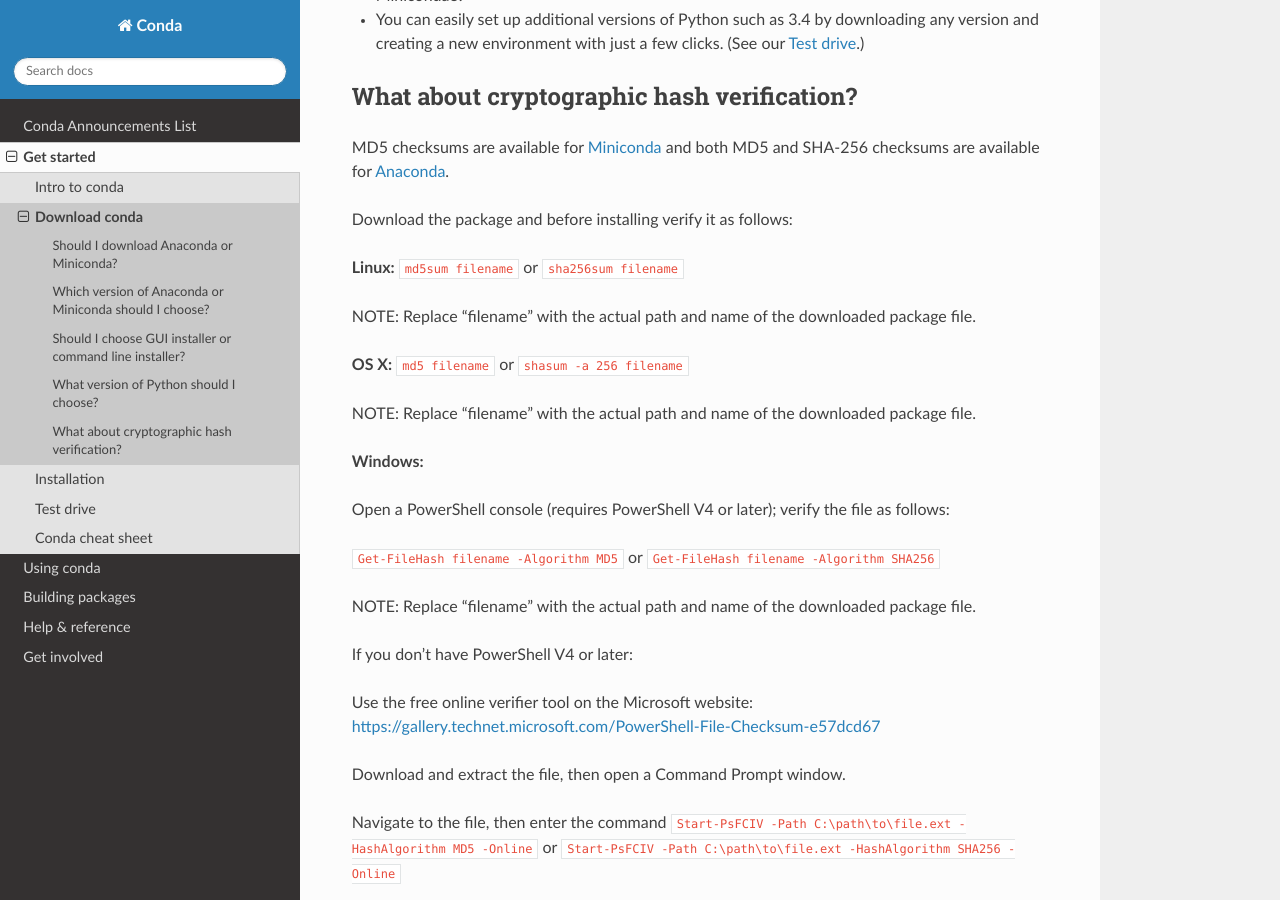
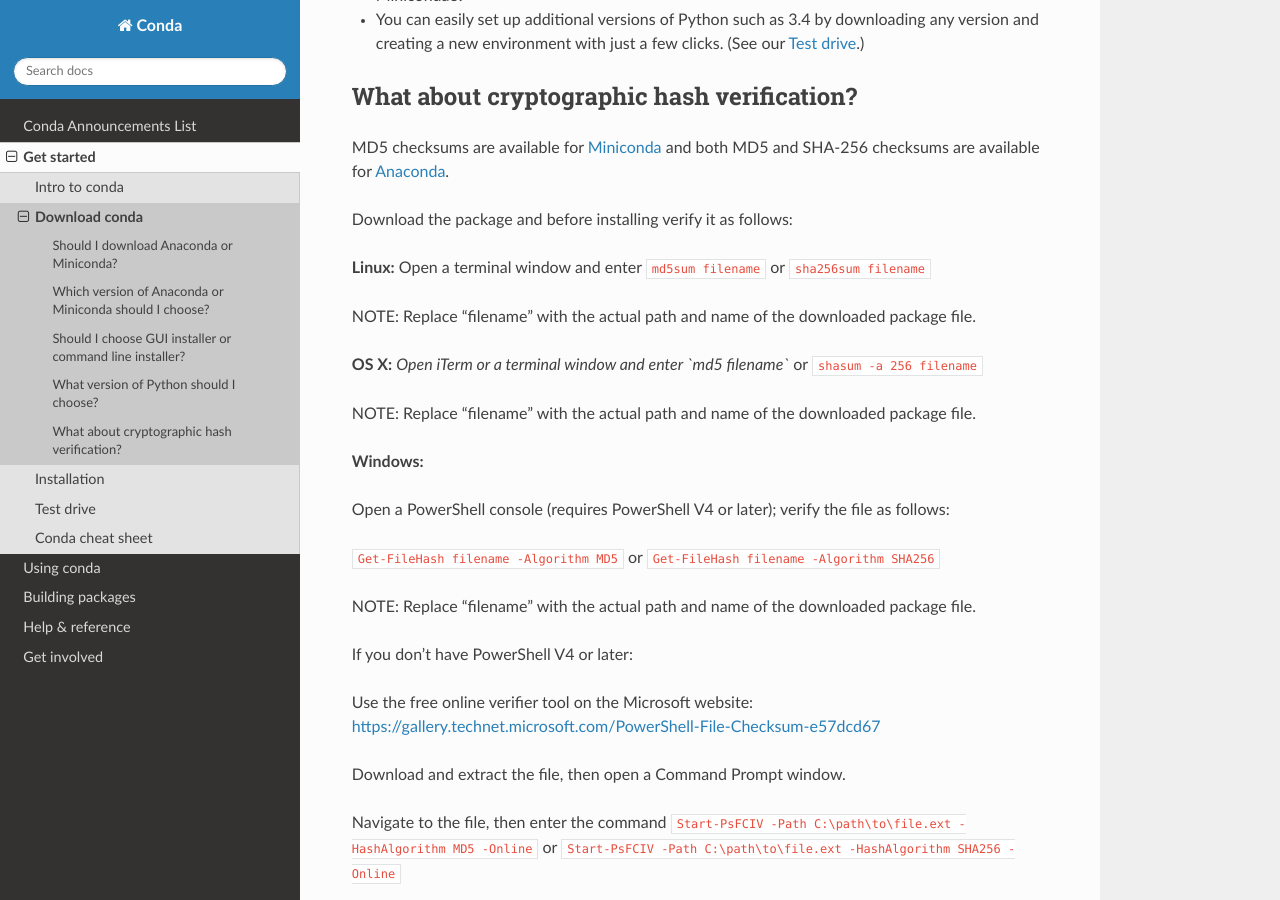
Before and after one commit to conda/conda-docs, a Sphinx documentation site: the page built from docs/source/download.rst, in a window 1280 px wide and 900 px high, scrolled down 1336 px. Built offline with Sphinx 7.4.7 and the Read the Docs theme 2.0.0, drawn with Linux system fonts in a browser that asks for light colours.

Commit message:
Clarifications per reader feedback

```diff
--- a/docs/source/download.rst
+++ b/docs/source/download.rst
@@ -60,11 +60,11 @@
 
 Download the package and before installing verify it as follows:
 
-**Linux:** ``md5sum filename`` or ``sha256sum filename``
+**Linux:** Open a terminal window and enter ``md5sum filename`` or ``sha256sum filename``
 
 NOTE: Replace "filename" with the actual path and name of the downloaded package file.
 
-**OS X:** ``md5 filename`` or ``shasum -a 256 filename``
+**OS X:** `Open iTerm or a terminal window and enter `md5 filename`` or ``shasum -a 256 filename``
 
 NOTE: Replace "filename" with the actual path and name of the downloaded package file.
 
```
